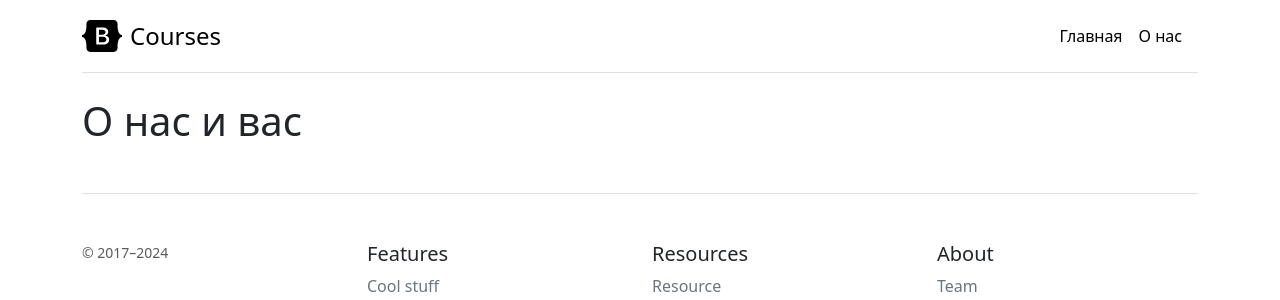
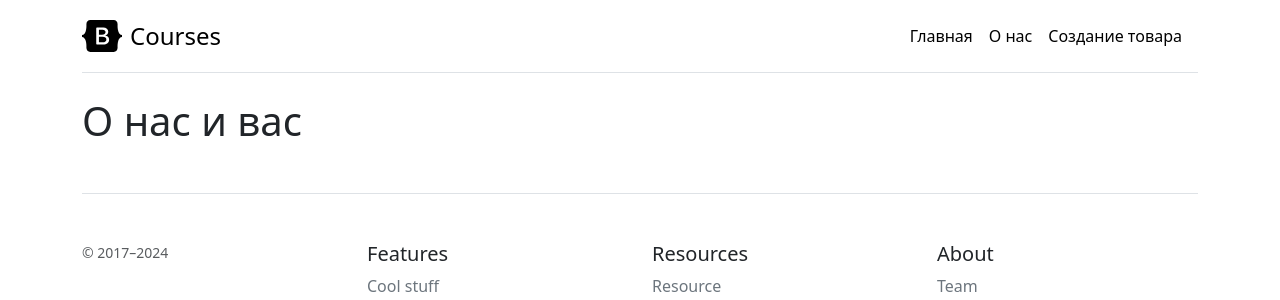
Before and after one commit to SadOnsGit/site_flask, a Flask app: page /about in a window 1280 px wide. Shown: the top 300 px of the page. Run offline with Flask 3, Linux system fonts and the light colour scheme; some libraries are stand-ins or nearby versions.

Commit message:
edit base

```diff
--- a/templates/base.html
+++ b/templates/base.html
@@ -72,6 +72,7 @@
       <nav class="d-inline-flex mt-2 mt-md-0 ms-md-auto">
         <a class="me-3 py-2 link-body-emphasis text-decoration-none" href="/">Главная</a>
         <a class="me-3 py-2 link-body-emphasis text-decoration-none" href="/about">О нас</a>
+        <a class="me-3 py-2 link-body-emphasis text-decoration-none" href="/create">Создание товара</a>
       </nav>
     </div>
   </header>
```
